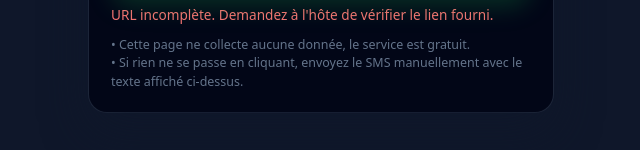
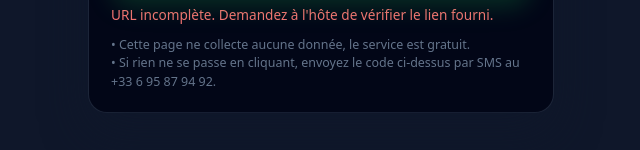
Before and after one commit to LeSiamois/acces, a plain HTML site: page index.html in a window 1280 px wide. Shown: the part 504-654 px from the top of the page, 319-959 px from the left. Drawn offline with Linux system fonts and the light colour scheme.

Commit message:
Update index.html

```diff
--- a/index.html
+++ b/index.html
@@ -130,7 +130,7 @@
 
     <div class="footer">
       • Cette page ne collecte aucune donnée, le service est gratuit.<br />
-      • Si rien ne se passe en cliquant, envoyez le SMS manuellement avec le texte affiché ci-dessus.
+      • Si rien ne se passe en cliquant, envoyez le code ci-dessus par SMS au +33 6 95 87 94 92.
     </div>
   </div>
 
```
